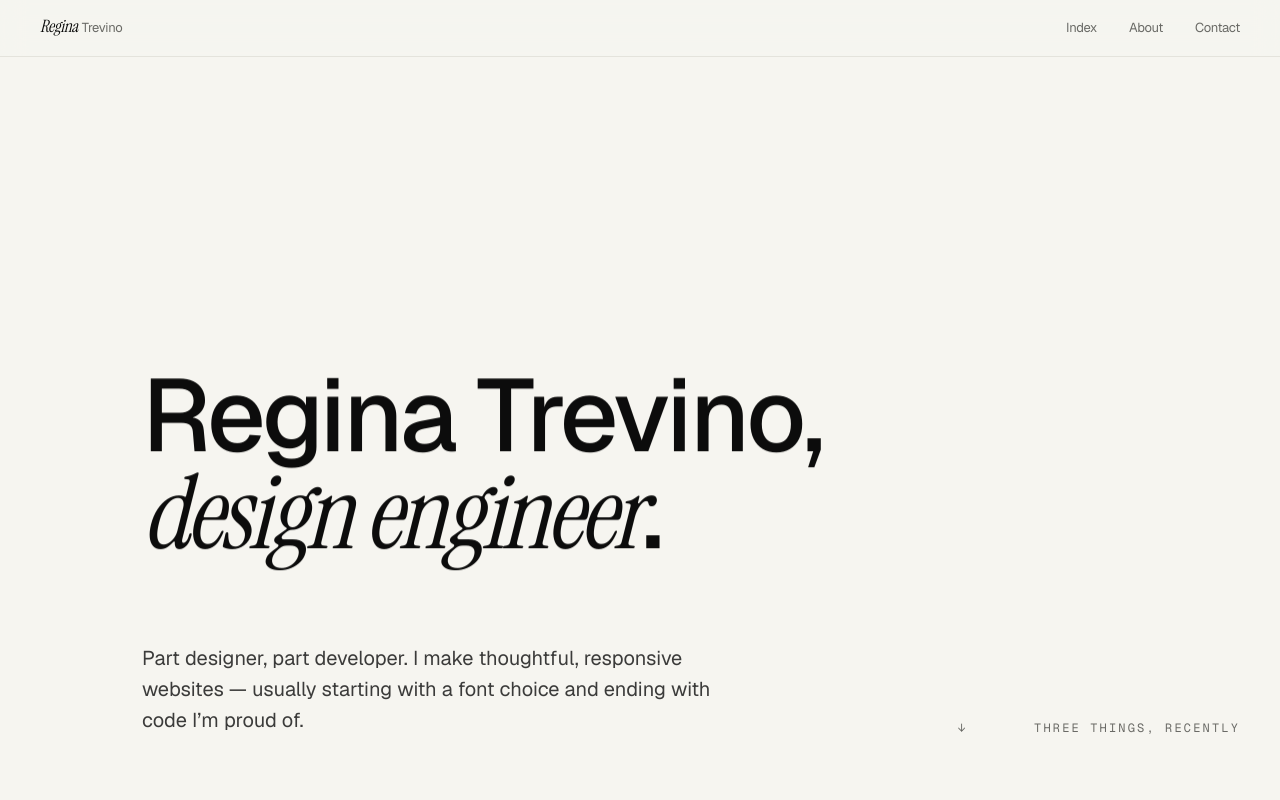
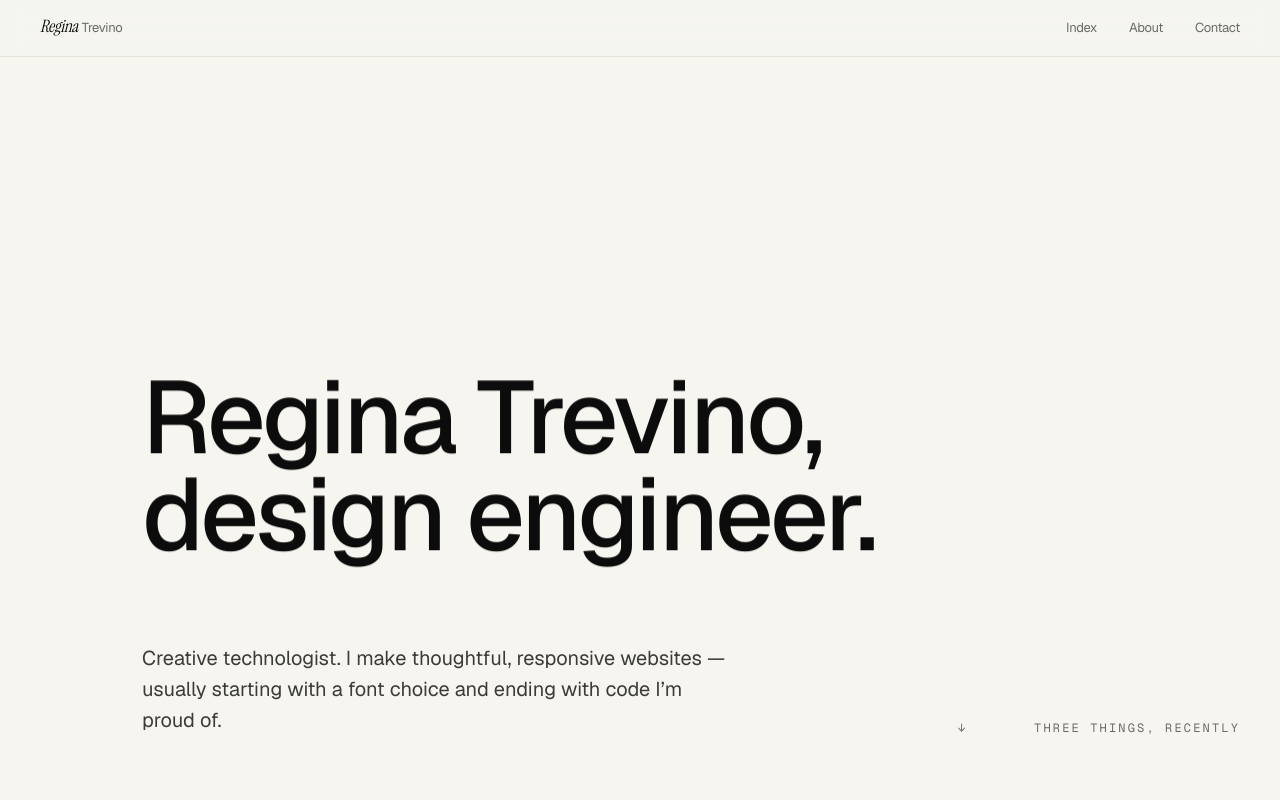
Before and after one commit to reginatrevs/presence, a Next.js app: page / in a window 1280 px wide. Shown: the top 800 px of the page. Built offline with nearby package versions, Linux system fonts and the light colour scheme.

Commit message:
Hero/About: drop italic on design engineer, switch to creative technologist
Co-Authored-By: Claude Opus 4.7 (1M context) <noreply@anthropic.com>

```diff
--- a/components/About.tsx
+++ b/components/About.tsx
@@ -17,11 +17,11 @@ export function About() {
             as="p"
             className="mt-10 text-lg leading-[1.6] text-ink/80 max-w-[58ch]"
           >
-            Part designer, part developer. Most of what I make are websites,
-            usually starting with a font choice and ending with code I&rsquo;m
-            proud of. I came up through interactive media design at Algonquin
-            College, finished with honours mostly because I liked the work, and
-            kept the curiosity around.
+            Creative technologist. Most of what I make are websites, usually
+            starting with a font choice and ending with code I&rsquo;m proud of.
+            I came up through interactive media design at Algonquin College,
+            finished with honours mostly because I liked the work, and kept the
+            curiosity around.
           </Reveal>
 
           <Reveal
--- a/components/Hero.tsx
+++ b/components/Hero.tsx
@@ -9,16 +9,16 @@ export function Hero() {
           className="col-span-12 lg:col-span-10 lg:col-start-2 text-display leading-[0.95] tracking-[-0.03em] font-medium"
         >
           Regina Trevino,<br />
-          <span className="font-serif italic font-normal">design engineer</span>.
+          design engineer.
         </Reveal>
 
         <Reveal
           delay={0.15}
           className="col-span-12 lg:col-span-7 lg:col-start-2 mt-12 lg:mt-20 text-lg lg:text-xl leading-[1.55] text-ink/80 max-w-[44ch]"
         >
-          Part designer, part developer. I make thoughtful, responsive websites —
-          usually starting with a font choice and ending with code I&rsquo;m proud
-          of.
+          Creative technologist. I make thoughtful, responsive websites —
+          usually starting with a font choice and ending with code I&rsquo;m
+          proud of.
         </Reveal>
 
         <Reveal
```
